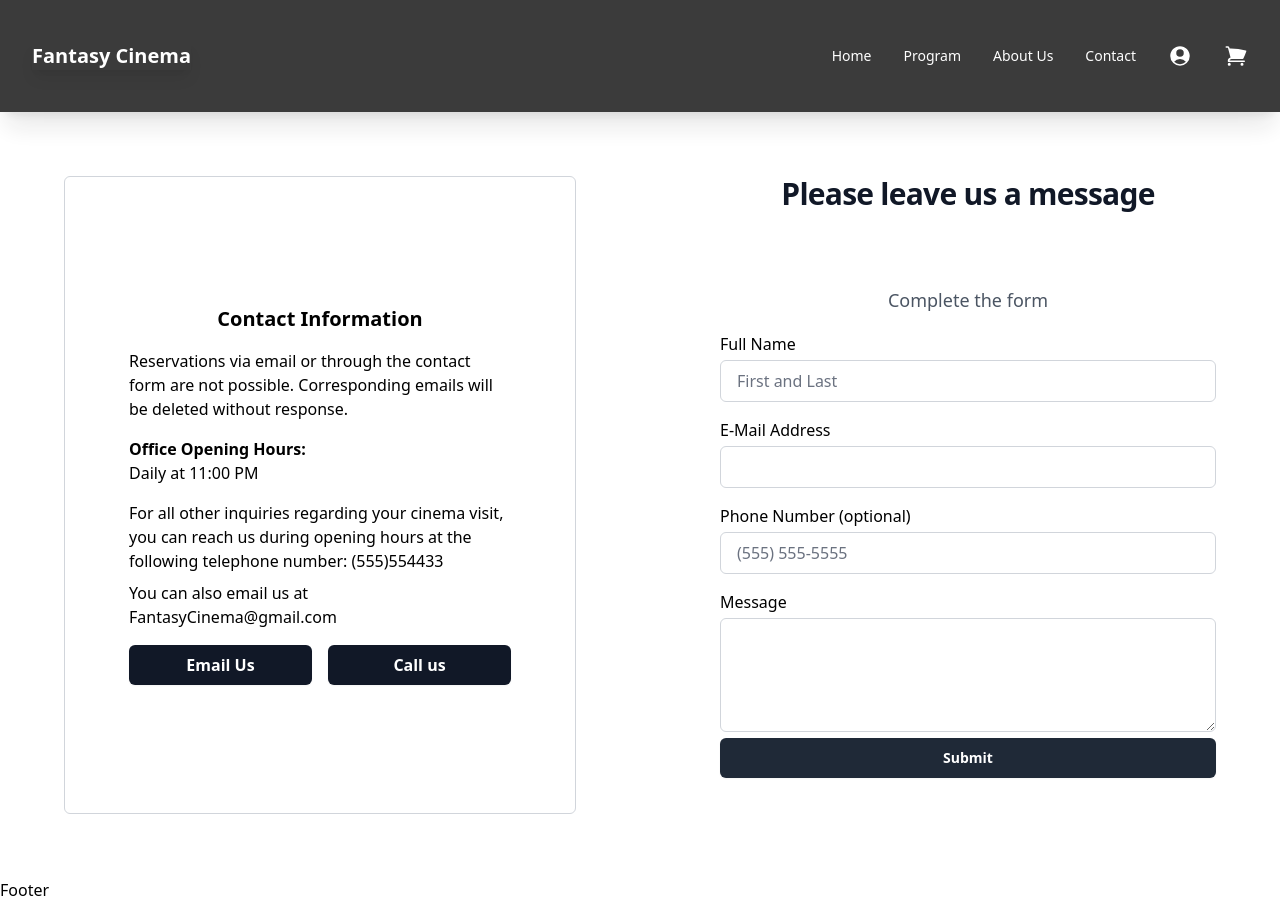
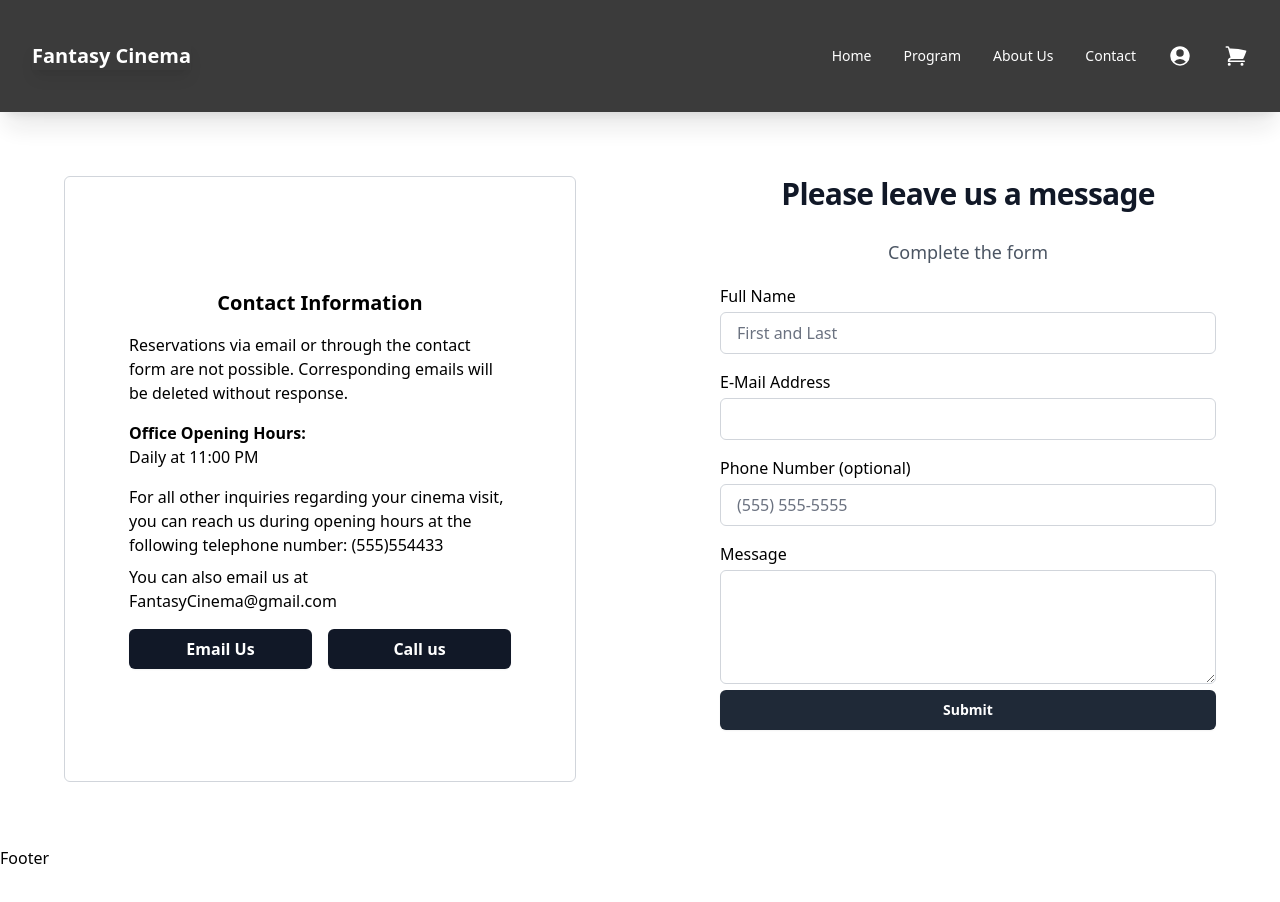
Before and after one commit to elvira492/Cinema-project, a React (Vite) app: page /contact in a window 1280 px wide. After the commit the page ends 870 px from the top, so only its background shows below. Built offline with nearby package versions, Linux system fonts and the light colour scheme.

Commit message:
contact positions

```diff
--- a/src/pages/ContactPage.jsx
+++ b/src/pages/ContactPage.jsx
@@ -11,7 +11,7 @@ function ContactPage() {
   return (
     <div className="flex flex-col md:flex-row md:items-start md:justify-center gap-8 lg:gap-36 p-8 md:p-16 h-5/6">
       {/* Left */}
-      <div className="max-w-lg md:max-w-sm lg:max-w-lg  md:px-16 rounded-md border border-gray-300 md:py-32 p-16">
+      <div className="max-w-lg md:max-w-sm lg:max-w-lg  md:px-16 rounded-md border border-gray-300 lg:py-28 p-12">
         <h3 className="text-xl font-semibold mb-4 text-center">
           Contact Information
         </h3>
@@ -48,7 +48,7 @@ function ContactPage() {
       {/* Right */}
       <div className="flex-1 max-w-lg items-center ">
         <div className="mx-auto max-w-2xl text-center">
-          <h2 className="text-3xl font-bold tracking-tight text-gray-900 sm:text-1xl pb-16">
+          <h2 className="text-3xl font-bold tracking-tight text-gray-900 sm:text-1xl lg:pb-4">
             Please leave us a message
           </h2>
           <p className="mt-2 text-lg leading-8 text-gray-600">
```
